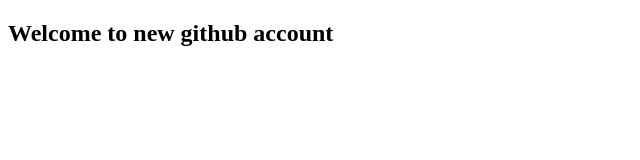
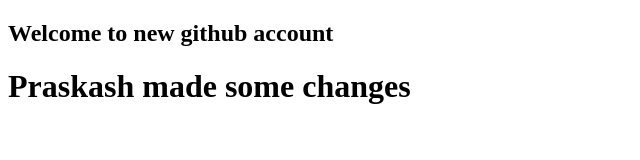
Before and after one commit to imbenish/first, a plain HTML site: page index.html in a window 1280 px wide. Shown: the whole page, without its empty margins (0-640 px from the left). Drawn offline with Linux system fonts and the light colour scheme.

Commit message:
canged by prakesh

```diff
--- a/index.html
+++ b/index.html
@@ -7,5 +7,6 @@
 </head>
 <body>
      <h2>Welcome to new github account</h2>
+     <h1>Praskash made some changes</h1>
 </body>
 </html>
```
